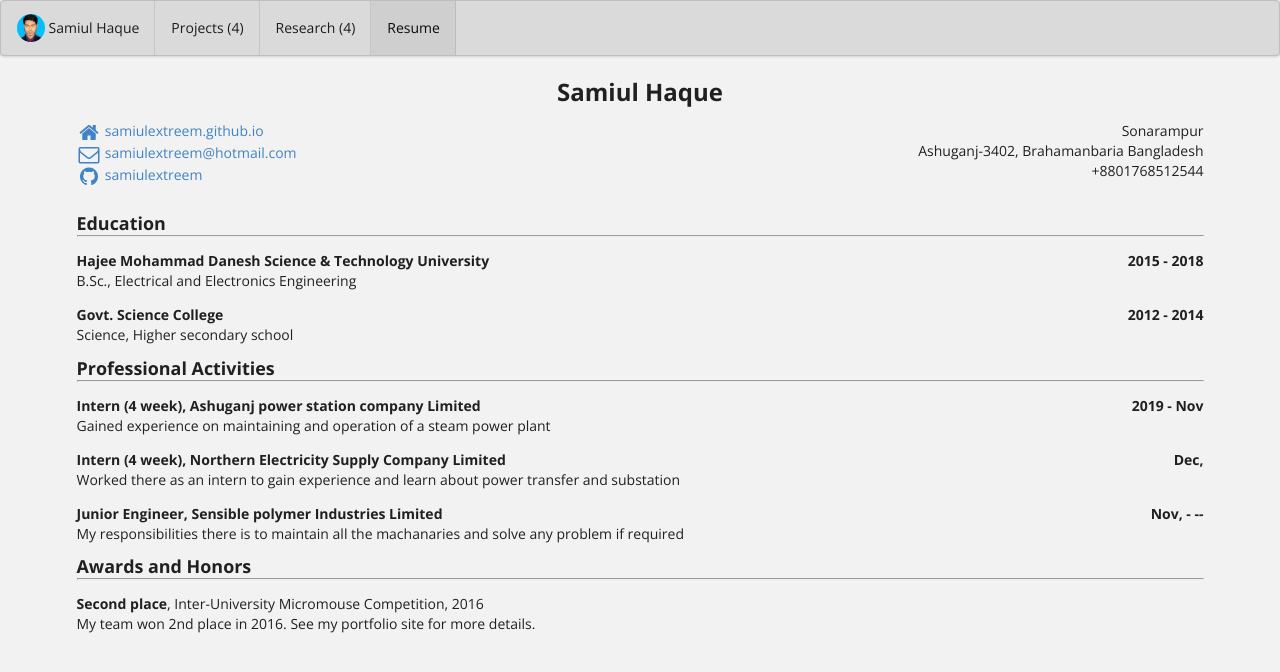
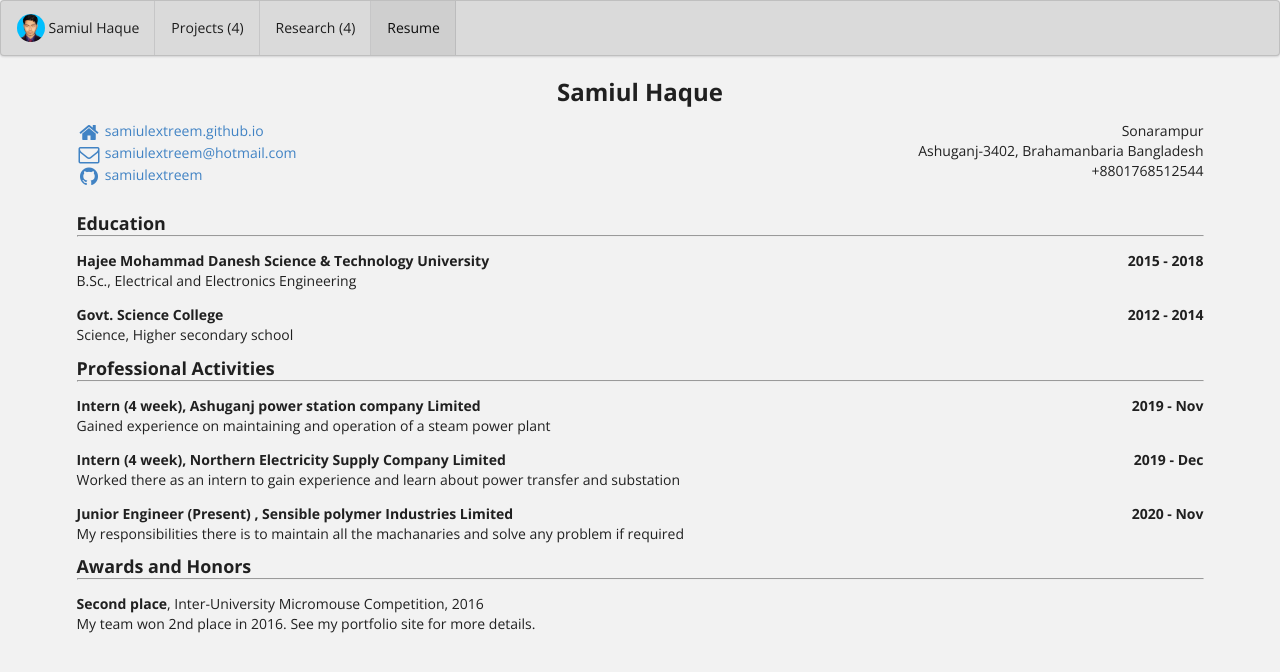
Before and after one commit to samiulextreem/samiulextreem.github.io, a Jekyll site: the page built from bio/index.html, in a window 1280 px wide. Shown: the top 672 px of the page. Built offline with Jekyll 4.4.1, drawn with Linux system fonts in a browser that asks for light colours.

Commit message:
Update bio.json

```diff
--- a/_data/bio.json
+++ b/_data/bio.json
@@ -110,15 +110,15 @@
     {
       "organization": "Northern Electricity Supply Company Limited",
       "position": "Intern (4 week)",
-      "startDate": "Dec,19",
-      "endDate": "",
+      "startDate": "2019",
+      "endDate": "Dec",
       "summary": "Worked there as an intern to gain experience and learn about power transfer and substation",
     },
     {
       "organization": "Sensible polymer Industries Limited",
-      "position": "Junior Engineer",
-      "startDate": "Nov,20",
-      "endDate": "--",
+      "position": "Junior Engineer (Present) ",
+      "startDate": "2020",
+      "endDate": "Nov",
       "summary": "My responsibilities there is to maintain all the machanaries and solve any problem if required",
     },
   ],
```
